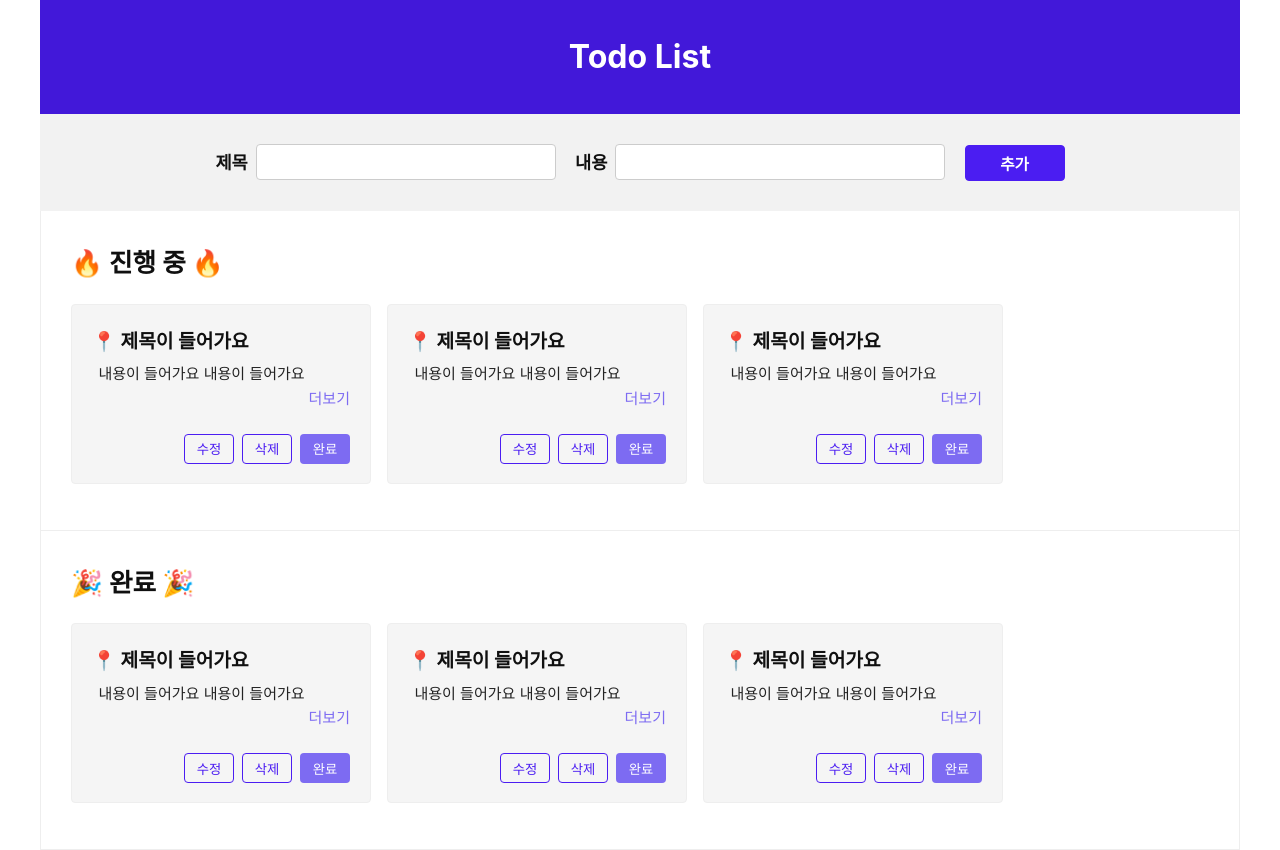
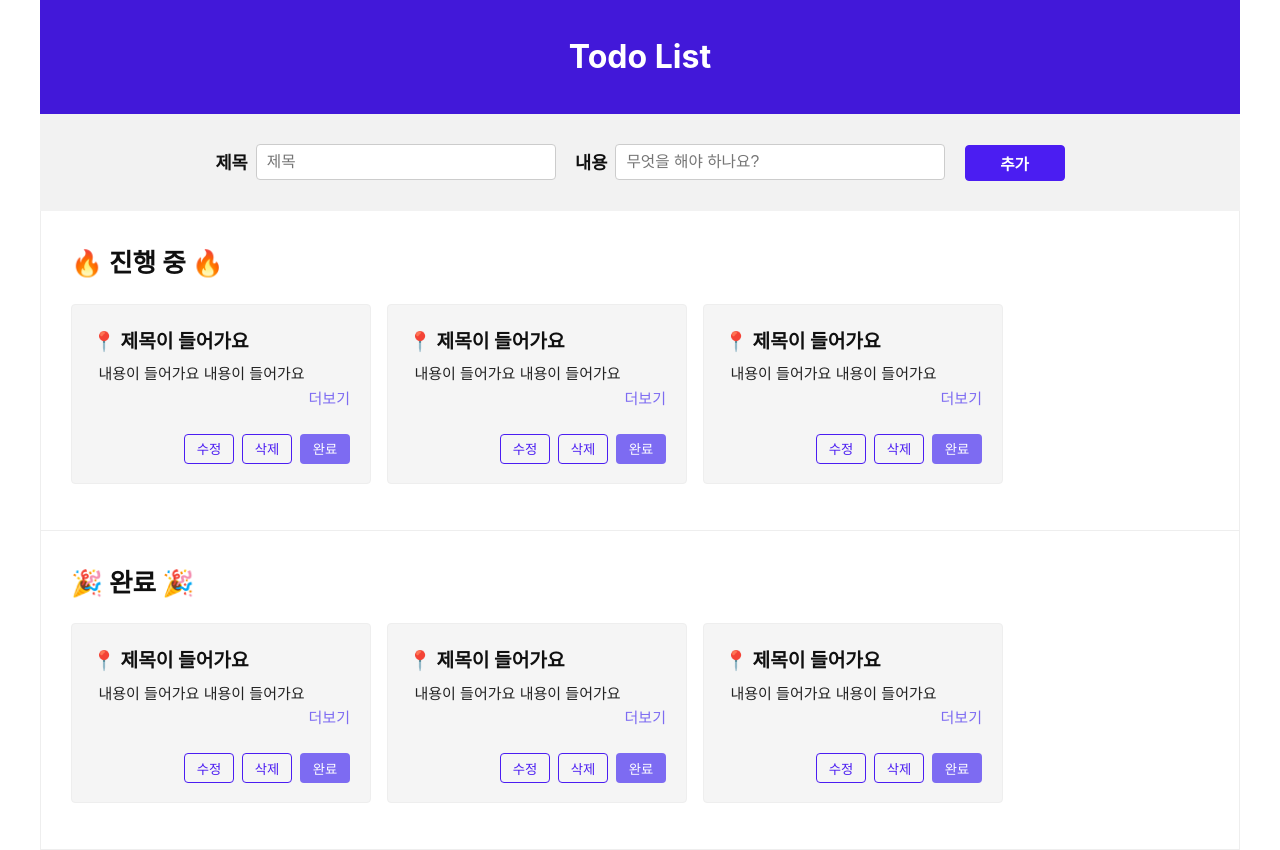
Before and after one commit to yujleee/todolist-redux, a React (Create React App) app: page / in a window 1280 px wide. Built offline with nearby package versions, Linux system fonts and the light colour scheme.

Commit message:
✨ 투두 추가 기능 추가

```diff
--- a/src/components/todoForm/TodoForm.jsx
+++ b/src/components/todoForm/TodoForm.jsx
@@ -1,15 +1,63 @@
+import { useState } from 'react';
+import { useDispatch } from 'react-redux';
+import { v4 as uuid } from 'uuid';
 import { HiddenTitle } from '../Container';
+import { addTodo } from '../../redux/modules/todos';
 import { FormWrap, Label, Input, Button } from './style';
 
 const TodoForm = () => {
+  const [title, setTitle] = useState('');
+  const [content, setContent] = useState('');
+  const dispatch = useDispatch();
+
+  // 제목 입력값 상태 변화
+  const changeTitleHandler = (event) => {
+    setTitle(event.target.value);
+  };
+
+  // 내용 입력값 상태 변화
+  const changeContentHandler = (event) => {
+    setContent(event.target.value);
+  };
+
+  // 투두 추가
+  const submitHandler = (event) => {
+    event.preventDefault();
+
+    if (!title || !content) {
+      alert('제목과 내용을 입력해주세요.');
+      return false;
+    }
+
+    dispatch(
+      addTodo({
+        id: uuid(),
+        title,
+        content,
+        isDone: false,
+      })
+    );
+
+    setTitle('');
+    setContent('');
+    return true;
+  };
+
   return (
     <FormWrap>
       <HiddenTitle>투두 입력</HiddenTitle>
-      <form action="/">
+      <form onSubmit={submitHandler}>
         <Label htmlFor="title">제목</Label>
-        <Input type="text" id="title" />
+        <Input type="text" placeholder="제목" id="title" value={title} onChange={changeTitleHandler} />
         <Label htmlFor="contents">내용</Label>
-        <Input className="contents" type="text" id="contents" />
+        <Input
+          className="contents"
+          type="text"
+          placeholder="무엇을 해야 하나요?"
+          id="contents"
+          value={content}
+          onChange={changeContentHandler}
+        />
         <Button>추가</Button>
       </form>
     </FormWrap>
```
